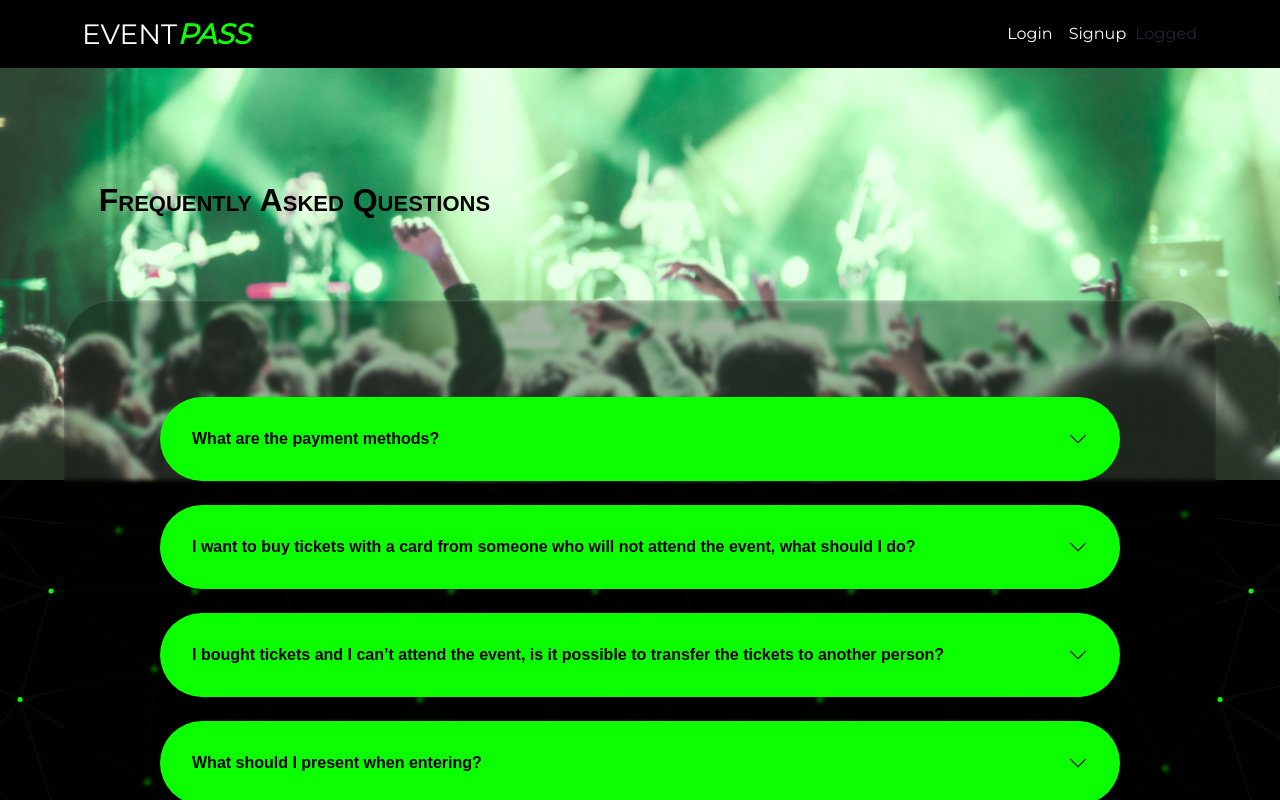
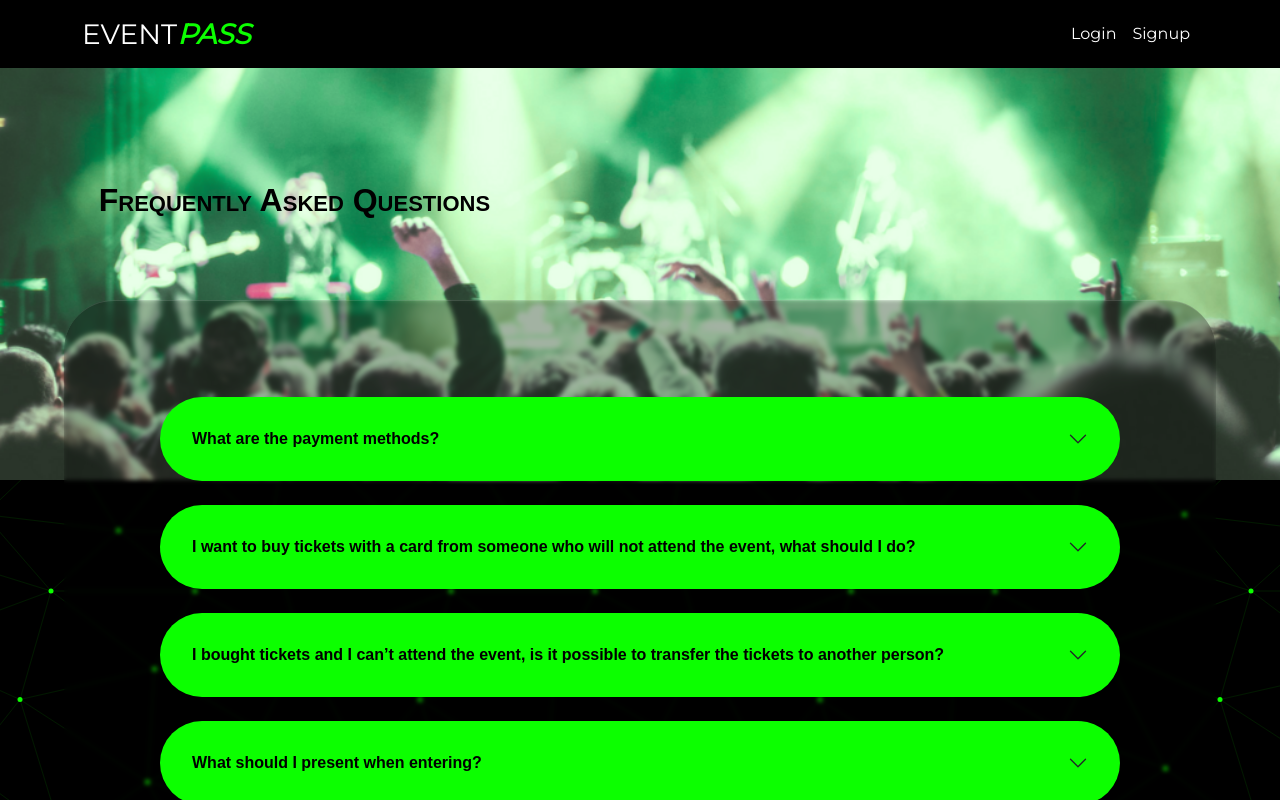
Before and after one commit to emmadamico/23644-grupo2-eventpass, a React (Create React App) app: page /faq in a window 1280 px wide. Shown: the top 800 px of the page. Built offline with nearby package versions, Linux system fonts and the light colour scheme.

Commit message:
logica de navbar y fav

```diff
--- a/src/components/Events.jsx
+++ b/src/components/Events.jsx
@@ -12,6 +12,9 @@ export default function Events() {
   const [elements, setElements] = useState(3);
   const [selectedSegmentId, setSelectedSegmentId] = useState(null);
   const [page, setPage] = useState(1);
+  const [isLoggedIn, setIsLoggedIn] = useState(
+    localStorage.getItem("LoggedIn")
+  );
 
   const url = `${process.env.REACT_APP_URL}${process.env.REACT_APP_CONSUMER_KEY}&page=${page}&size=${elements}`;
 
@@ -82,8 +85,21 @@ export default function Events() {
   }, []);
   useEffect(() => {
     performFetch(url);
-  }, [url, elements, performFetch]);
+    // eslint-disable-next-line react-hooks/exhaustive-deps
+  }, [url, elements, isLoggedIn]);
 
+  useEffect(() => {
+    const handleStorageChange = () => {
+      setIsLoggedIn(localStorage.getItem("LoggedIn"));
+      performFetch(url);
+    };
+
+    window.addEventListener("storage", handleStorageChange);
+
+    return () => {
+      window.removeEventListener("storage", handleStorageChange);
+    };
+  }, [performFetch, url]);
   return (
     <>
       <Filter onSegmentClick={handleSegmentClick} />
@@ -125,6 +141,7 @@ export default function Events() {
       )}
       {!isPending && data && (
         <Container className="p-0">
+          {
             <section className="row p-0 m-0 card__container">
               {shuffledEvents.map((event) => (
                 <div
@@ -135,16 +152,23 @@ export default function Events() {
                     <div className="position-absolute z-2 px-2 w-100 py-2 d-flex flex-column gap-2 card__text ">
                       <h5 className="m-0 p-0 versalita">{event.name}</h5>
                       <div className="d-flex align-items-center justify-content-between">
-                      <p className="m-0 p-0">{event.dates?.start?.localDate}</p>
-                      <p className="m-0 p-0">{event.dates?.start?.localTime}</p>
+                        <p className="m-0 p-0">
+                          {event.dates?.start?.localDate}
+                        </p>
+                        <p className="m-0 p-0">
+                          {event.dates?.start?.localTime}
+                        </p>
                       </div>
                       <div className="d-flex align-items-center justify-content-between">
-                      <Link to={`/description/:${event.id}`} className="hover">
+                        <Link
+                          to={`/description/:${event.id}`}
+                          className="hover"
+                        >
                           <button className="btn btn-dark rounded-pill btn__black-green">
                             See More
                           </button>
                         </Link>
-                      <Fav />
+                        {isLoggedIn && <Fav isLoggedIn={isLoggedIn} />}
                       </div>
                     </div>
                     <div className=" z-1 rounded ">
@@ -166,6 +190,7 @@ export default function Events() {
                 </div>
               ))}
             </section>
+          }
         </Container>
       )}
     </>
--- a/src/components/Fav.jsx
+++ b/src/components/Fav.jsx
@@ -1,18 +1,21 @@
-import { useState } from "react";
+import React, { useState, useEffect } from "react";
 import "../styles/Fav.css";
-export function Fav(isLogged) {
+
+export function Fav() {
   const [fav, setFav] = useState(false);
+  const [isLoggedIn, setIsLoggedIn] = useState(
+    localStorage.getItem("LoggedIn")
+  );
 
+  useEffect(() => {}, []);
   const HandleFav = () => {
-    if (fav === false) {
-      setFav(true);
-    } else {
-      setFav(false);
-    }
+    setFav((prevFav) => !prevFav);
   };
 
+  if (!isLoggedIn) {
+    return null;
+  }
   return (
-    <>
     <div className="scale">
       <svg
         xmlns="http://www.w3.org/2000/svg"
@@ -29,6 +32,5 @@ export function Fav(isLogged) {
         />
       </svg>
     </div>
-    </>
   );
 }
--- a/src/components/Navbar.jsx
+++ b/src/components/Navbar.jsx
@@ -1,17 +1,23 @@
-import React, { useState } from "react";
+import React, { useState, useEffect } from "react";
 import { Link } from "react-router-dom";
 import Container from "react-bootstrap/Container";
 import Nav from "react-bootstrap/Nav";
 import Navbar from "react-bootstrap/Navbar";
 import "../styles/Navbar.css";
-import { LoggedButton } from "./LoggedButton";
+
 export function MyNavbar() {
-  const [logged, setLogged] = useState(false);
+  const [isLoggedIn, setIsLoggedIn] = useState(
+    localStorage.getItem("LoggedIn")
+  );
 
-  const handleLoggedClick = () => {
-    setLogged(!logged);
+  const handleLoggedOut = () => {
+    localStorage.clear();
+    setIsLoggedIn(null);
   };
 
+  useEffect(() => {
+    setIsLoggedIn(localStorage.getItem("LoggedIn"));
+  }, []);
   return (
     <Navbar bg="black" variant="dark" expand="sm" fixed="top">
       <Container>
@@ -31,28 +37,7 @@ export function MyNavbar() {
         <Navbar.Collapse id="navbarID">
           <Nav className="w-100 d-flex justify-content-end">
             <ul className="nav" id="navBar__Collapse">
-              {!logged && (
-                <>
-                  <li className="nav-item">
-                    <Link to={"/login"} className="nav-link Link">
-                      Login
-                    </Link>
-                  </li>
-                  <li className="nav-item">
-                    <Link to={"/register"} className="nav-link Link">
-                      Signup
-                    </Link>
-                  </li>
-                  <li className="nav-item d-flex align-items-center justify-content-center">
-                    <LoggedButton
-                      isLogged={logged}
-                      handleLoggedClick={handleLoggedClick}
-                    />
-                  </li>
-                </>
-              )}
-
-              {logged && (
+              {isLoggedIn === "true" ? (
                 <>
                   <li className="nav-item">
                     <Link to={"/mytickets"} className="nav-link Link">
@@ -66,14 +51,29 @@ export function MyNavbar() {
                   </li>
                   <li className="nav-item">
                     <Link to={"/profile"} className="nav-link Link">
-                      Mi Profile
+                      My Profile
                     </Link>
                   </li>
-                  <li className="nav-item d-flex align-items-center justify-content-center">
-                    <LoggedButton
-                      isLogged={logged}
-                      handleLoggedClick={handleLoggedClick}
-                    />
+                  <li className="nav-item">
+                    <Link
+                      onClick={handleLoggedOut}
+                      className="nav-link text-danger"
+                    >
+                      Logout
+                    </Link>
+                  </li>
+                </>
+              ) : (
+                <>
+                  <li className="nav-item">
+                    <Link to={"/login"} className="nav-link Link">
+                      Login
+                    </Link>
+                  </li>
+                  <li className="nav-item">
+                    <Link to={"/register"} className="nav-link Link">
+                      Signup
+                    </Link>
                   </li>
                 </>
               )}
```
Lines whose indentation alone changed are shown as unchanged.
